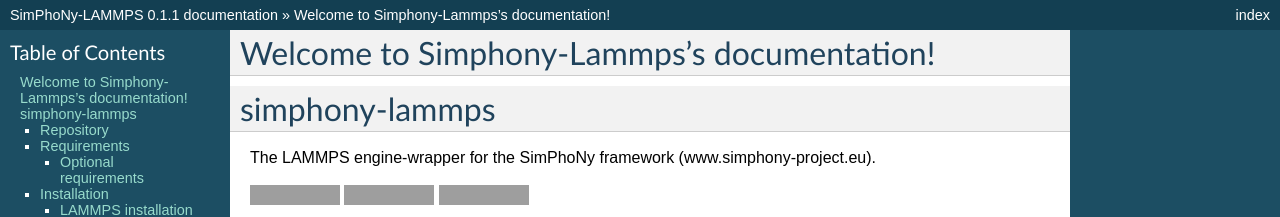
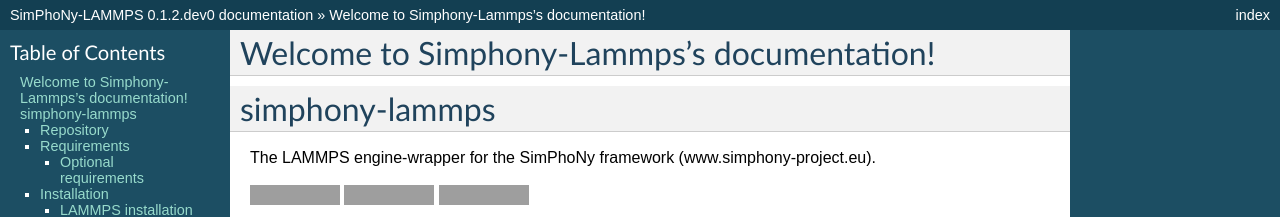
Before and after one commit to simphony/simphony-lammps, a Sphinx documentation site: the page built from doc/source/index.rst, in a window 1280 px wide and 900 px high. Shown: the top 217 px of the window. Built offline with Sphinx 7.4.7, drawn with Linux system fonts in a browser that asks for light colours; some of the changed text lies outside the part shown; grey boxes are pictures that could not be loaded.

Commit message:
upgrade version after release

```diff
--- a/doc/source/conf.py
+++ b/doc/source/conf.py
@@ -59,9 +59,9 @@ copyright = (u'2015, SimPhoNy, EU FP7 Project (Nr. 604005) '
 # built documents.
 #
 # The short X.Y version.
-version = '0.1.1'
+version = '0.1.2'
 # The full version, including alpha/beta/rc tags.
-release = '0.1.1'
+release = '0.1.2.dev0'
 
 # The language for content autogenerated by Sphinx. Refer to documentation
 # for a list of supported languages.
--- a/setup.py
+++ b/setup.py
@@ -5,7 +5,7 @@ from setuptools import setup, find_packages
 with open('README.rst', 'r') as readme:
     README_TEXT = readme.read()
 
-VERSION = '0.1.1'
+VERSION = '0.1.2.dev0'
 
 
 def write_version_py(filename=None):
```
